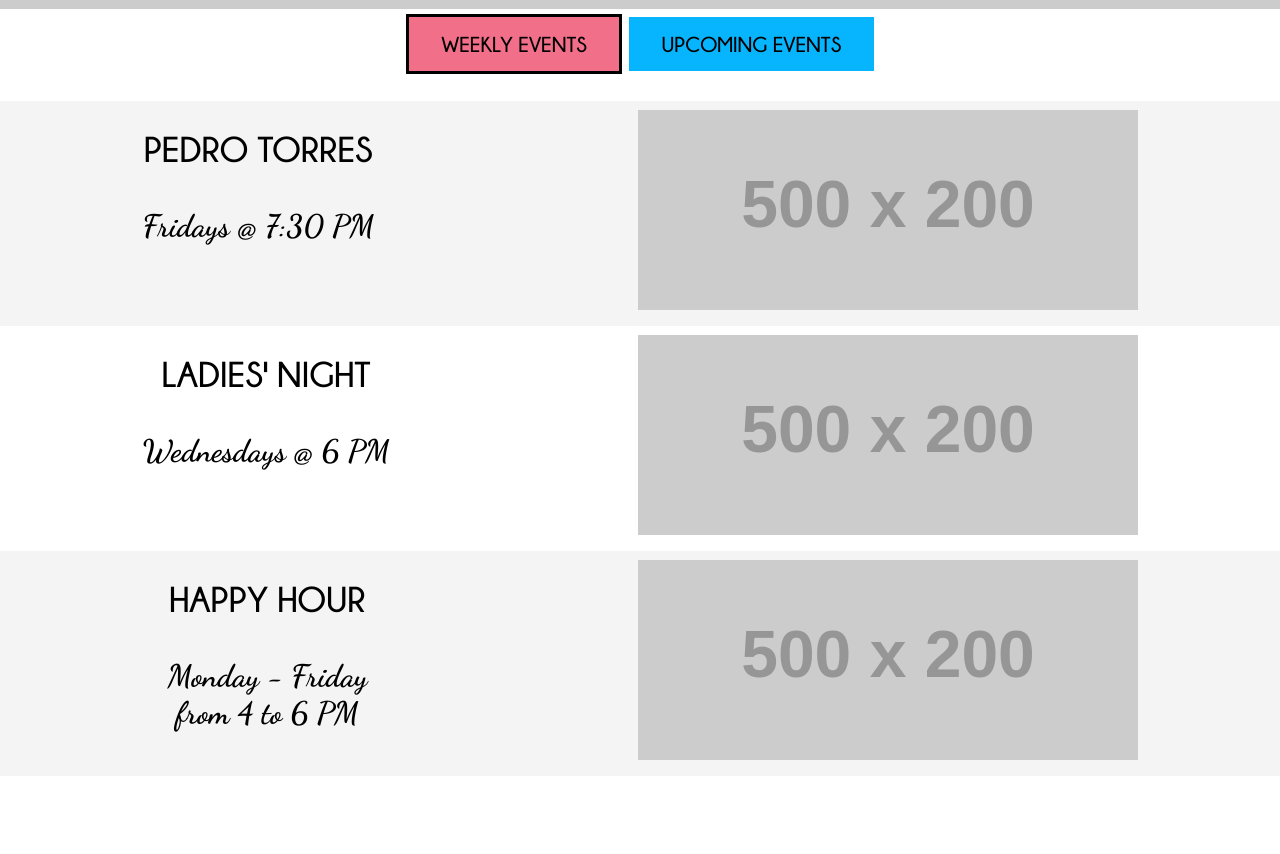
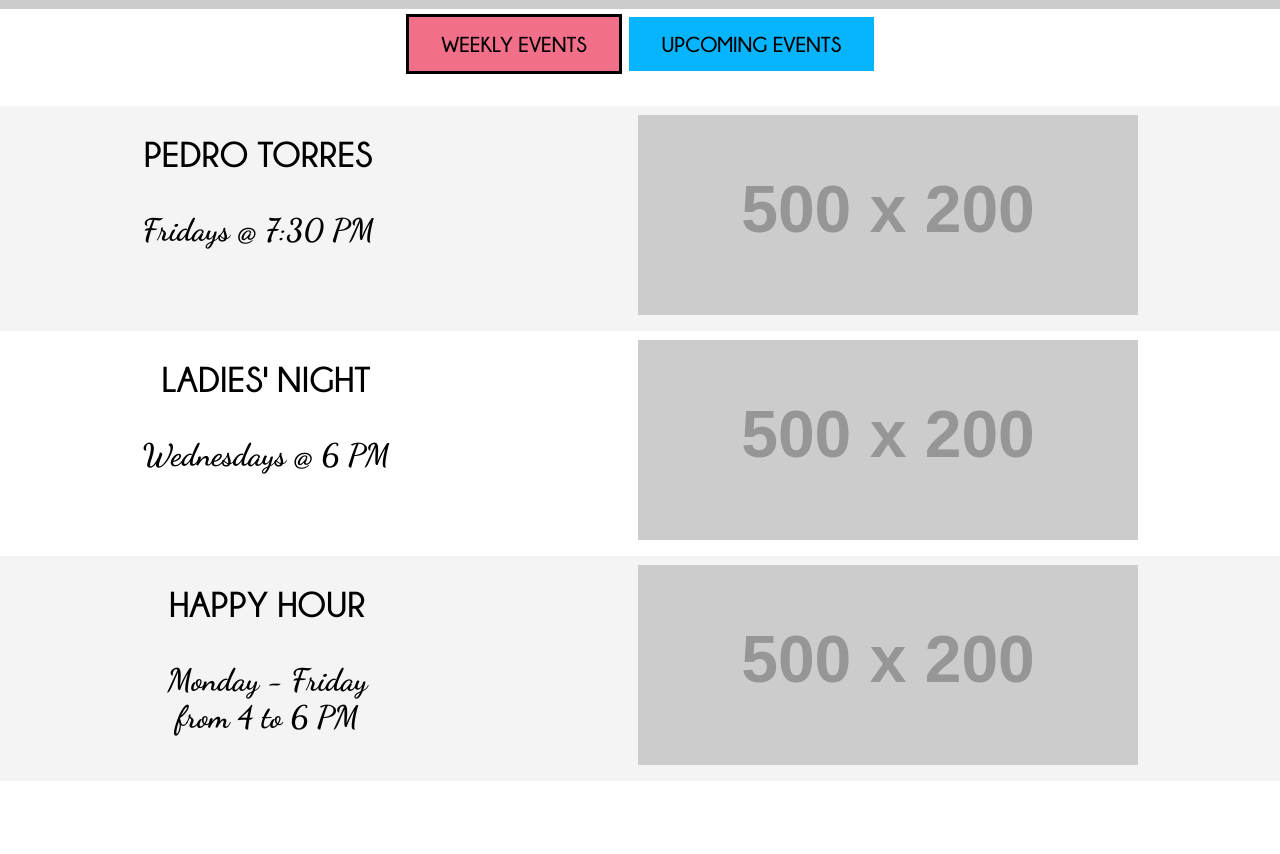
Before and after one commit to cinqueterreli/cinqueterre.github.io, a Jekyll site: the page built from weekly-events.html, in a window 1280 px wide. Shown: the part 614-1468 px from the top of the page. Built offline with Jekyll 4.4.1, drawn with Linux system fonts in a browser that asks for light colours; nearby versions of some CDN libraries.

Commit message:
idk dude

```diff
--- a/css/main.css
+++ b/css/main.css
@@ -444,6 +444,7 @@ hr {
 	margin: .2em auto 1em auto;
 }
 
+
 .menu-links li {
 	display:inline-block;
 
@@ -453,6 +454,7 @@ hr {
 	color:black;
 	font-size: .8em;
 	padding:.5em 1.5em;
+	margin-bottom:.2em;
 	text-decoration:none;
 	display:block;
 }
```
